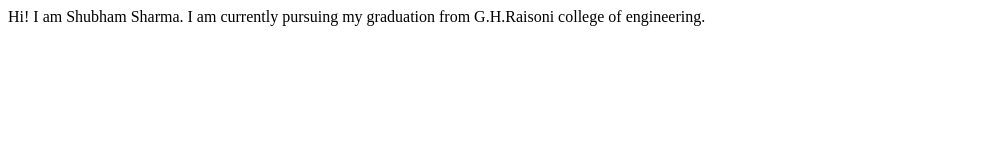
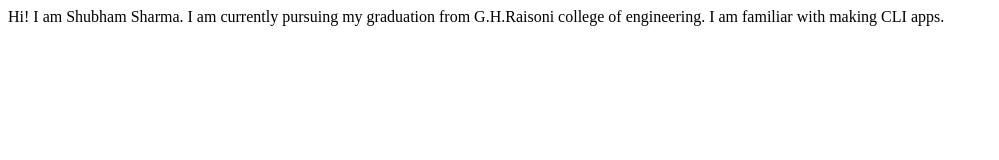
Before and after one commit to shubhamsharma7010/Shubham-Sharma-Portfolio, a plain HTML site: page index.html in a window 1280 px wide. Shown: the whole page, without its empty margins (0-999 px from the left). Drawn offline with Linux system fonts and the light colour scheme.

Commit message:
update: added text

```diff
--- a/index.html
+++ b/index.html
@@ -8,5 +8,6 @@
 </head>
 <body>
     Hi! I am Shubham Sharma. I am currently pursuing my graduation from G.H.Raisoni college of engineering.
+    I am familiar with making CLI apps.
 </body>
 </html>
```
